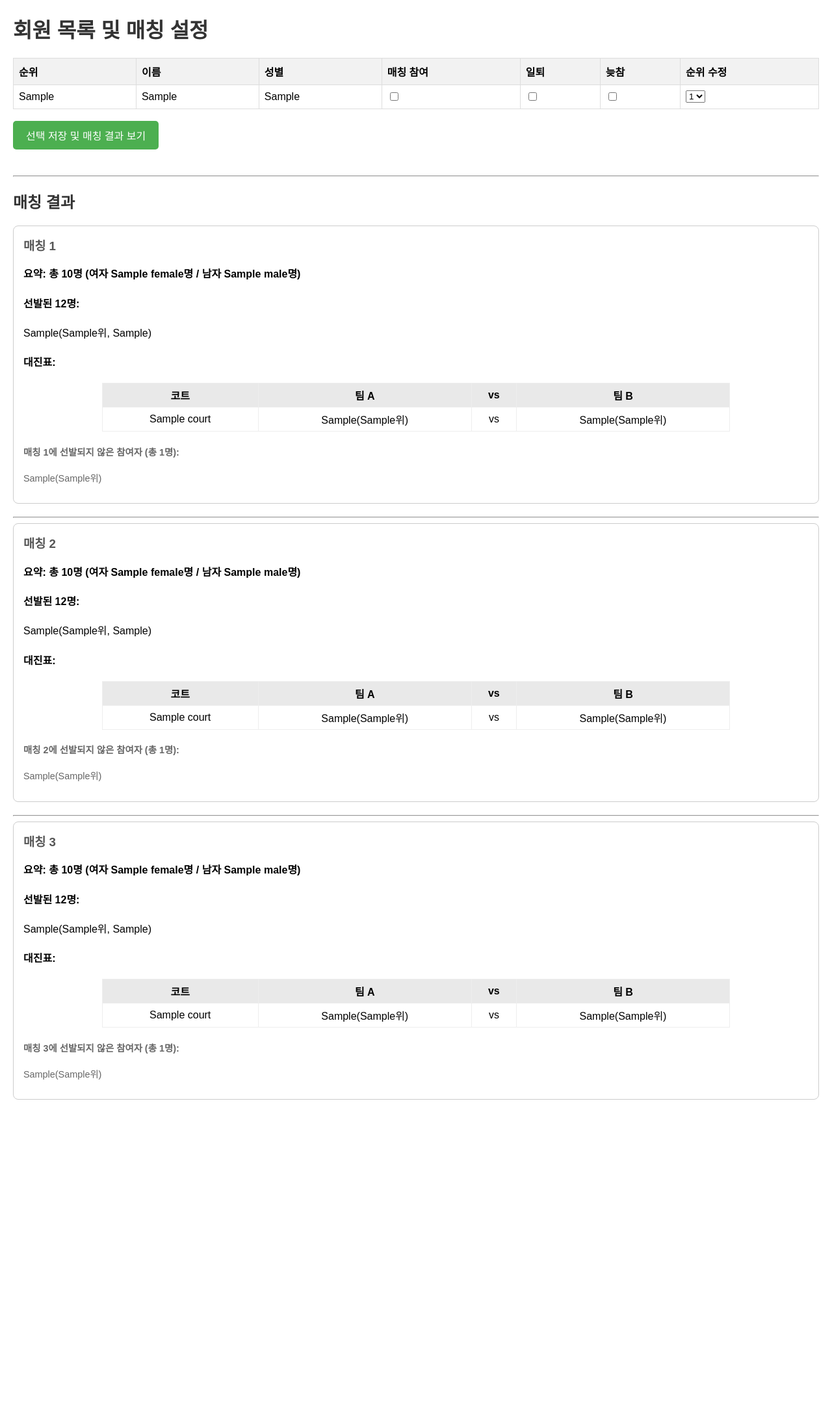
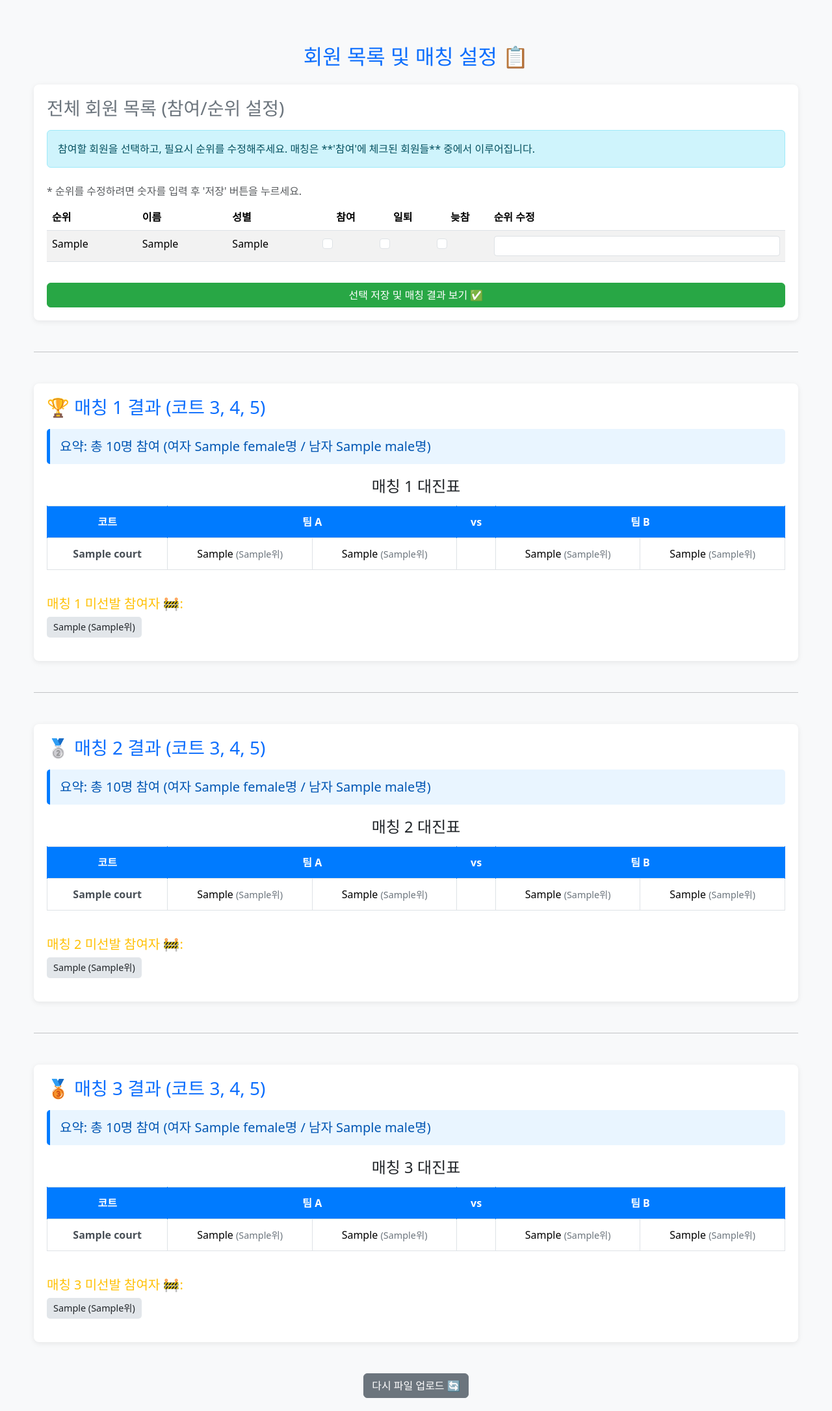
Before and after one commit to trainghost/tennis, a Flask app: template templates/members.html in a window 1280 px wide. Shown: the whole page at 65% size. Before the commit the page ends 1692 px from the top, so only its background shows below. Run offline with Flask 3, Linux system fonts and the light colour scheme; the template is opened without the code that fills it: most values are stand-ins (such as "Sample title", 1, 10 or a date in 2020).

Commit message:
Update members.html

```diff
--- a/templates/members.html
+++ b/templates/members.html
@@ -3,39 +3,128 @@
 <head>
     <meta charset="UTF-8">
     <meta name="viewport" content="width=device-width, initial-scale=1.0">
-    <title>매칭 관리</title>
+    <title>회원 목록 및 매칭</title>
+    <link href="https://cdn.jsdelivr.net/npm/bootstrap@5.3.3/dist/css/bootstrap.min.css" rel="stylesheet" integrity="sha384-QWTKZyjpPEjISv5WaRU9OFeRpok6YctnYmDr5pNlyT2bRjXh0JMhjY6hW+ALEwIH" crossorigin="anonymous">
     <style>
-        body { font-family: Arial, sans-serif; margin: 20px; }
-        h1, h2 { color: #333; }
-        table { width: 100%; border-collapse: collapse; margin-top: 20px; }
-        th, td { border: 1px solid #ddd; padding: 8px; text-align: left; }
-        th { background-color: #f2f2f2; }
-        .form-section { margin-bottom: 40px; }
-        .match-section { border: 1px solid #ccc; padding: 15px; margin-bottom: 20px; border-radius: 8px; }
-        .match-section h3 { margin-top: 0; color: #555; }
-        .match-summary { margin-bottom: 15px; font-weight: bold; }
-        .team-table { width: 80%; margin: 10px auto; border-collapse: collapse; }
-        .team-table th, .team-table td { border: 1px solid #eee; padding: 6px; text-align: center; }
-        .team-table th { background-color: #e9e9e9; }
-        .btn-submit { padding: 10px 20px; background-color: #4CAF50; color: white; border: none; border-radius: 5px; cursor: pointer; font-size: 16px; }
-        .btn-submit:hover { background-color: #45a049; }
-        .non-selected { margin-top: 15px; font-size: 0.9em; color: #666; }
+        body {
+            background-color: #f8f9fa; /* 밝은 회색 배경 */
+            padding-top: 20px;
+            padding-bottom: 20px;
+        }
+        .container {
+            max-width: 1200px; /* 데스크톱에서 너무 넓어지는 것을 방지 */
+        }
+        .match-section {
+            margin-bottom: 30px;
+            padding: 20px;
+            background-color: #ffffff; /* 흰색 배경 */
+            border-radius: 8px;
+            box-shadow: 0 2px 8px rgba(0,0,0,.08); /* 부드러운 그림자 */
+        }
+        .summary-card {
+            border-left: 5px solid #007bff; /* 파란색 좌측 테두리 */
+            border-radius: 5px;
+            background-color: #e9f5ff; /* 연한 파란색 배경 */
+            padding: 15px;
+            margin-bottom: 20px;
+        }
+        .summary-card h5 {
+            margin-bottom: 0;
+            color: #0056b3;
+        }
+        .table-match-results th, .table-match-results td {
+            text-align: center;
+            vertical-align: middle;
+            padding: 0.75rem; /* 셀 패딩 */
+        }
+        .table-match-results td:first-child {
+            font-weight: bold;
+            color: #495057;
+        }
+        .table-match-results thead th {
+            background-color: #007bff;
+            color: white;
+            border-color: #007bff;
+        }
+        .table-match-results tbody tr:nth-of-type(odd) {
+            background-color: rgba(0, 0, 0, 0.03);
+        }
+        .btn-success {
+            background-color: #28a745;
+            border-color: #28a745;
+        }
+        .btn-success:hover {
+            background-color: #218838;
+            border-color: #1e7e34;
+        }
+        .text-muted-small {
+            font-size: 0.9em;
+            color: #6c757d;
+        }
+        .non-selected-list {
+            list-style: none;
+            padding-left: 0;
+            display: flex;
+            flex-wrap: wrap;
+            gap: 8px;
+        }
+        .non-selected-list li {
+            background-color: #e2e6ea;
+            padding: 5px 10px;
+            border-radius: 5px;
+            font-size: 0.9em;
+        }
+
+        /* 미디어 쿼리: 작은 화면 (모바일) 최적화 */
+        @media (max-width: 767.98px) {
+            h2, h3, h4 {
+                font-size: 1.5rem; /* 모바일에서 제목 크기 조정 */
+            }
+            .summary-card h5 {
+                font-size: 1.1rem;
+            }
+            .table th, .table td {
+                padding: 0.5rem; /* 모바일에서 테이블 셀 패딩 줄이기 */
+                font-size: 0.9em; /* 모바일에서 텍스트 크기 조정 */
+            }
+            .form-control-sm {
+                width: 70px; /* 순위 수정 입력란 너비 조정 */
+            }
+            .match-section {
+                padding: 15px;
+            }
+            .table-match-results td:first-child {
+                min-width: 80px; /* 코트명 컬럼 최소 너비 확보 */
+            }
+            .non-selected-list {
+                flex-direction: column; /* 미선발자 목록 세로로 정렬 */
+                gap: 5px;
+            }
+        }
     </style>
 </head>
 <body>
-    <h1>회원 목록 및 매칭 설정</h1>
+    <div class="container mt-5">
+        <h2 class="mb-4 text-center text-primary">회원 목록 및 매칭 설정 📋</h2>
 
-    <div class="form-section">
-        <form action="{{ url_for('members') }}" method="POST">
-            <table>
+        <div class="match-section mb-5">
+            <h3 class="mb-3 text-secondary">전체 회원 목록 (참여/순위 설정)</h3>
+            <div class="alert alert-info" role="alert">
+                참여할 회원을 선택하고, 필요시 순위를 수정해주세요.
+                <span class="d-block d-md-inline">매칭은 **'참여'에 체크된 회원들** 중에서 이루어집니다.</span>
+            </div>
+            <div class="table-responsive">
+                <form action="/members" method="post" class="needs-validation" novalidate>
+                    <table class="table table-hover table-striped caption-top">
+                        <caption>* 순위를 수정하려면 숫자를 입력 후 '저장' 버튼을 누르세요.</caption>
                         <thead>
                             <tr>
                                 <th>순위</th>
                                 <th>이름</th>
                                 <th>성별</th>
-                        <th>매칭 참여</th> {# 매칭 참여를 한 칸으로 통일 #}
-                        <th>일퇴</th> {# 텍스트 수정 #}
-                        <th>늦참</th> {# 텍스트 수정 #}
+                                <th class="text-center">참여</th>
+                                <th class="text-center">일퇴</th>
+                                <th class="text-center">늦참</th>
                                 <th>순위 수정</th>
                             </tr>
                         </thead>
@@ -45,219 +134,182 @@
                                 <td>{{ member.순위 }}</td>
                                 <td>{{ member.이름 }}</td>
                                 <td>{{ member.성별 }}</td>
-                        <td>
-                            <input type="checkbox" name="participate_{{ member.이름 }}" {% if member.참여 %}checked{% endif %}>
+                                <td class="text-center">
+                                    <div class="form-check">
+                                        <input type="checkbox" class="form-check-input" name="participate_{{ member.이름 }}" id="participate_{{ member.이름 }}" {% if member.참여 %}checked{% endif %}>
+                                        <label class="form-check-label visually-hidden" for="participate_{{ member.이름 }}">참여</label>
+                                    </div>
+                                </td>
+                                <td class="text-center">
+                                    <div class="form-check">
+                                        <input type="checkbox" class="form-check-input" name="early_{{ loop.index0 }}" id="early_{{ loop.index0 }}" {% if member.일퇴 %}checked{% endif %}>
+                                        <label class="form-check-label visually-hidden" for="early_{{ loop.index0 }}">일퇴</label>
+                                    </div>
+                                </td>
+                                <td class="text-center">
+                                    <div class="form-check">
+                                        <input type="checkbox" class="form-check-input" name="late_{{ loop.index0 }}" id="late_{{ loop.index0 }}" {% if member.늦참 %}checked{% endif %}>
+                                        <label class="form-check-label visually-hidden" for="late_{{ loop.index0 }}">늦참</label>
+                                    </div>
                                 </td>
                                 <td>
-                            <input type="checkbox" name="early_{{ loop.index0 }}" {% if member.일퇴 %}checked{% endif %}>
-                        </td>
-                        <td>
-                            <input type="checkbox" name="late_{{ loop.index0 }}" {% if member.늦참 %}checked{% endif %}>
-                        </td>
-                        <td>
-                            <select name="rank_{{ member.이름 }}">
-                                {% for i in range(1, (members|length) + 1) %} {# 전체 멤버 수에 맞춰 순위 범위 설정 #}
-                                    <option value="{{ i }}" {% if member.순위 == i %}selected{% endif %}>{{ i }}</option>
-                                {% endfor %}
-                            </select>
+                                    <input type="number" class="form-control form-control-sm" name="rank_{{ member.이름 }}" value="{{ member.순위 }}" min="1">
                                 </td>
                             </tr>
                             {% endfor %}
                         </tbody>
                     </table>
-            <br>
-            <button type="submit" class="btn-submit">선택 저장 및 매칭 결과 보기</button>
+                    <button type="submit" class="btn btn-success mt-3 w-100">선택 저장 및 매칭 결과 보기 ✅</button>
                 </form>
             </div>
+        </div>
 
-    <hr>
+        <hr class="my-5">
+        <div class="match-section">
+            <h3 class="mb-3 text-primary">🏆 매칭 1 결과 (코트 3, 4, 5)</h3>
+            <div class="summary-card">
+                <h5 class="card-title">요약: 총 {{ summary_1.total }}명 참여 (여자 {{ summary_1.female }}명 / 남자 {{ summary_1.male }}명)</h5>
+            </div>
 
-    <h2>매칭 결과</h2>
-
-    <div class="match-section">
-        <h3>매칭 1</h3>
-        <div class="match-summary">
-            요약: 총 {{ summary_1.total }}명 (여자 {{ summary_1.female }}명 / 남자 {{ summary_1.male }}명)
-        </div>
-        {% if participants_1 %}
-            <h4>선발된 12명:</h4>
-            <p>
-                {% for p in participants_1 %}
-                    {{ p.이름 }}({{ p.순위 }}위, {{ p.성별 }}){% if not loop.last %}, {% endif %}
-                {% endfor %}
-            </p>
             {% if team_match_results_1 %}
-                <h4>대진표:</h4>
-                <table class="team-table">
+            <h4 class="mb-3 text-center">매칭 1 대진표</h4>
+            <div class="table-responsive">
+                <table class="table table-bordered table-hover table-match-results">
                     <thead>
                         <tr>
                             <th>코트</th>
-                            <th>팀 A</th>
+                            <th colspan="2">팀 A</th>
                             <th>vs</th>
-                            <th>팀 B</th>
+                            <th colspan="2">팀 B</th>
                         </tr>
                     </thead>
                     <tbody>
                         {% for match in team_match_results_1 %}
                         <tr>
                             <td>{{ match.court }}</td>
-                            <td>
-                                {% for player in match.team_a %}
-                                    {{ player.이름 }}({{ player.순위 }}위){% if not loop.last %}/{% endif %}
-                                {% endfor %}
-                            </td>
-                            <td>vs</td>
-                            <td>
-                                {% for player in match.team_b %}
-                                    {{ player.이름 }}({{ player.순위 }}위){% if not loop.last %}/{% endif %}
-                                {% endfor %}
-                            </td>
-
+                            <td>{{ match.team_a[0].이름 }} <span class="text-muted-small">({{ match.team_a[0].순위 }}위)</span></td>
+                            <td>{{ match.team_a[1].이름 }} <span class="text-muted-small">({{ match.team_a[1].순위 }}위)</span></td>
+                            <td></td> {# "vs"는 th에 있으므로 여기는 비워둠 #}
+                            <td>{{ match.team_b[0].이름 }} <span class="text-muted-small">({{ match.team_b[0].순위 }}위)</span></td>
+                            <td>{{ match.team_b[1].이름 }} <span class="text-muted-small">({{ match.team_b[1].순위 }}위)</span></td>
                         </tr>
                         {% endfor %}
                     </tbody>
                 </table>
+            </div>
             {% else %}
-                <p>매칭 1 대진표를 생성할 수 없습니다. 참여자 수가 12명이 아니거나, 성별 구성에 해당하는 대진표 규칙이 없습니다.</p>
+            <p class="text-muted text-center">매칭 1 대진표가 생성되지 않았습니다. (참여 인원 부족 또는 조건 불일치)</p>
             {% endif %}
+
             {% if non_selected_participants_1 %}
-                <div class="non-selected">
-                    <h4>매칭 1에 선발되지 않은 참여자 (총 {{ non_selected_participants_1|length }}명):</h4>
-                    <p>
+            <h5 class="mt-4 text-warning">매칭 1 미선발 참여자 🚧:</h5>
+            <ul class="non-selected-list">
                 {% for p in non_selected_participants_1 %}
-                            {{ p.이름 }}({{ p.순위 }}위){% if not loop.last %}, {% endif %}
+                <li>{{ p.이름 }} ({{ p.순위 }}위)</li>
                 {% endfor %}
-                    </p>
-                </div>
-            {% endif %}
-        {% else %}
-            <p>매칭 1에 선택된 참여자가 없습니다.</p>
+            </ul>
             {% endif %}
         </div>
 
-    <hr>
+        <hr class="my-5">
+        <div class="match-section">
+            <h3 class="mb-3 text-primary">🥈 매칭 2 결과 (코트 3, 4, 5)</h3>
+            <div class="summary-card">
+                <h5 class="card-title">요약: 총 {{ summary_2.total }}명 참여 (여자 {{ summary_2.female }}명 / 남자 {{ summary_2.male }}명)</h5>
+            </div>
 
-    <div class="match-section">
-        <h3>매칭 2</h3>
-        <div class="match-summary">
-            요약: 총 {{ summary_2.total }}명 (여자 {{ summary_2.female }}명 / 남자 {{ summary_2.male }}명)
-        </div>
-        {% if participants_2 %}
-            <h4>선발된 12명:</h4>
-            <p>
-                {% for p in participants_2 %}
-                    {{ p.이름 }}({{ p.순위 }}위, {{ p.성별 }}){% if not loop.last %}, {% endif %}
-                {% endfor %}
-            </p>
             {% if team_match_results_2 %}
-                <h4>대진표:</h4>
-                <table class="team-table">
+            <h4 class="mb-3 text-center">매칭 2 대진표</h4>
+            <div class="table-responsive">
+                <table class="table table-bordered table-hover table-match-results">
                     <thead>
                         <tr>
                             <th>코트</th>
-                            <th>팀 A</th>
+                            <th colspan="2">팀 A</th>
                             <th>vs</th>
-                            <th>팀 B</th>
+                            <th colspan="2">팀 B</th>
                         </tr>
                     </thead>
                     <tbody>
                         {% for match in team_match_results_2 %}
                         <tr>
                             <td>{{ match.court }}</td>
-                            <td>
-                                {% for player in match.team_a %}
-                                    {{ player.이름 }}({{ player.순위 }}위){% if not loop.last %}/{% endif %}
-                                {% endfor %}
-                            </td>
-                            <td>vs</td>
-                            <td>
-                                {% for player in match.team_b %}
-                                    {{ player.이름 }}({{ player.순위 }}위){% if not loop.last %}/{% endif %}
-                                {% endfor %}
-                            </td>
+                            <td>{{ match.team_a[0].이름 }} <span class="text-muted-small">({{ match.team_a[0].순위 }}위)</span></td>
+                            <td>{{ match.team_a[1].이름 }} <span class="text-muted-small">({{ match.team_a[1].순위 }}위)</span></td>
+                            <td></td>
+                            <td>{{ match.team_b[0].이름 }} <span class="text-muted-small">({{ match.team_b[0].순위 }}위)</span></td>
+                            <td>{{ match.team_b[1].이름 }} <span class="text-muted-small">({{ match.team_b[1].순위 }}위)</span></td>
                         </tr>
                         {% endfor %}
                     </tbody>
                 </table>
+            </div>
             {% else %}
-                <p>매칭 2 대진표를 생성할 수 없습니다. 참여자 수가 12명이 아니거나, 성별 구성에 해당하는 대진표 규칙이 없습니다.</p>
+            <p class="text-muted text-center">매칭 2 대진표가 생성되지 않았습니다. (참여 인원 부족 또는 조건 불일치)</p>
             {% endif %}
+
             {% if non_selected_participants_2 %}
-                <div class="non-selected">
-                    <h4>매칭 2에 선발되지 않은 참여자 (총 {{ non_selected_participants_2|length }}명):</h4>
-                    <p>
+            <h5 class="mt-4 text-warning">매칭 2 미선발 참여자 🚧:</h5>
+            <ul class="non-selected-list">
                 {% for p in non_selected_participants_2 %}
-                            {{ p.이름 }}({{ p.순위 }}위){% if not loop.last %}, {% endif %}
+                <li>{{ p.이름 }} ({{ p.순위 }}위)</li>
                 {% endfor %}
-                    </p>
-                </div>
-            {% endif %}
-        {% else %}
-            <p>매칭 2에 선택된 참여자가 없습니다.</p>
+            </ul>
             {% endif %}
         </div>
 
-    <hr>
+        <hr class="my-5">
+        <div class="match-section">
+            <h3 class="mb-3 text-primary">🥉 매칭 3 결과 (코트 3, 4, 5)</h3>
+            <div class="summary-card">
+                <h5 class="card-title">요약: 총 {{ summary_3.total }}명 참여 (여자 {{ summary_3.female }}명 / 남자 {{ summary_3.male }}명)</h5>
+            </div>
 
-    <div class="match-section">
-        <h3>매칭 3</h3>
-        <div class="match-summary">
-            요약: 총 {{ summary_3.total }}명 (여자 {{ summary_3.female }}명 / 남자 {{ summary_3.male }}명)
-        </div>
-        {% if participants_3 %}
-            <h4>선발된 12명:</h4>
-            <p>
-                {% for p in participants_3 %}
-                    {{ p.이름 }}({{ p.순위 }}위, {{ p.성별 }}){% if not loop.last %}, {% endif %}
-                {% endfor %}
-            </p>
             {% if team_match_results_3 %}
-                <h4>대진표:</h4>
-                <table class="team-table">
+            <h4 class="mb-3 text-center">매칭 3 대진표</h4>
+            <div class="table-responsive">
+                <table class="table table-bordered table-hover table-match-results">
                     <thead>
                         <tr>
                             <th>코트</th>
-                            <th>팀 A</th>
+                            <th colspan="2">팀 A</th>
                             <th>vs</th>
-                            <th>팀 B</th>
+                            <th colspan="2">팀 B</th>
                         </tr>
                     </thead>
                     <tbody>
                         {% for match in team_match_results_3 %}
                         <tr>
                             <td>{{ match.court }}</td>
-                            <td>
-                                {% for player in match.team_a %}
-                                    {{ player.이름 }}({{ player.순위 }}위){% if not loop.last %}/{% endif %}
-                                {% endfor %}
-                            </td>
-                            <td>vs</td>
-                            <td>
-                                {% for player in match.team_b %}
-                                    {{ player.이름 }}({{ player.순위 }}위){% if not loop.last %}/{% endif %}
-                                {% endfor %}
-                            </td>
+                            <td>{{ match.team_a[0].이름 }} <span class="text-muted-small">({{ match.team_a[0].순위 }}위)</span></td>
+                            <td>{{ match.team_a[1].이름 }} <span class="text-muted-small">({{ match.team_a[1].순위 }}위)</span></td>
+                            <td></td>
+                            <td>{{ match.team_b[0].이름 }} <span class="text-muted-small">({{ match.team_b[0].순위 }}위)</span></td>
+                            <td>{{ match.team_b[1].이름 }} <span class="text-muted-small">({{ match.team_b[1].순위 }}위)</span></td>
                         </tr>
                         {% endfor %}
                     </tbody>
                 </table>
+            </div>
             {% else %}
-                <p>매칭 3 대진표를 생성할 수 없습니다. 참여자 수가 12명이 아니거나, 성별 구성에 해당하는 대진표 규칙이 없습니다.</p>
+            <p class="text-muted text-center">매칭 3 대진표가 생성되지 않았습니다. (참여 인원 부족 또는 조건 불일치)</p>
             {% endif %}
+
             {% if non_selected_participants_3 %}
-                <div class="non-selected">
-                    <h4>매칭 3에 선발되지 않은 참여자 (총 {{ non_selected_participants_3|length }}명):</h4>
-                    <p>
+            <h5 class="mt-4 text-warning">매칭 3 미선발 참여자 🚧:</h5>
+            <ul class="non-selected-list">
                 {% for p in non_selected_participants_3 %}
-                            {{ p.이름 }}({{ p.순위 }}위){% if not loop.last %}, {% endif %}
+                <li>{{ p.이름 }} ({{ p.순위 }}위)</li>
                 {% endfor %}
-                    </p>
-                </div>
-            {% endif %}
-        {% else %}
-            <p>매칭 3에 선택된 참여자가 없습니다.</p>
+            </ul>
             {% endif %}
         </div>
 
+        <div class="text-center mt-5">
+            <a href="/" class="btn btn-secondary">다시 파일 업로드 🔄</a>
+        </div>
+    </div>
+
+    <script src="https://cdn.jsdelivr.net/npm/bootstrap@5.3.3/dist/js/bootstrap.bundle.min.js" integrity="sha384-YvpcrYf0tY3lHB60NNkmXc5s9fDVZLESaAA55NDzOxhy9GkcIdslK1eN7N6jIeHz" crossorigin="anonymous"></script>
 </body>
 </html>
```
Lines whose indentation alone changed are shown as unchanged.
